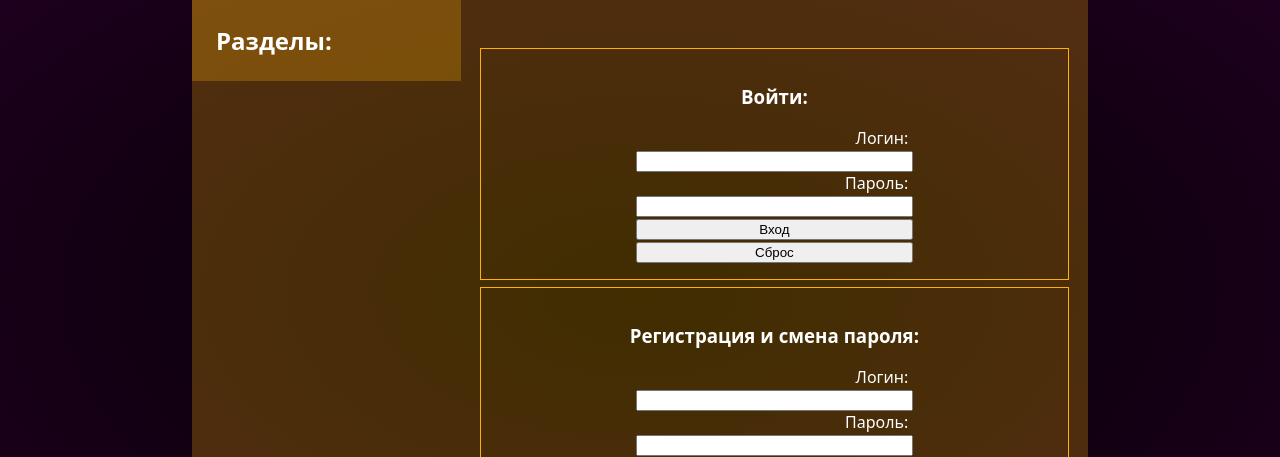
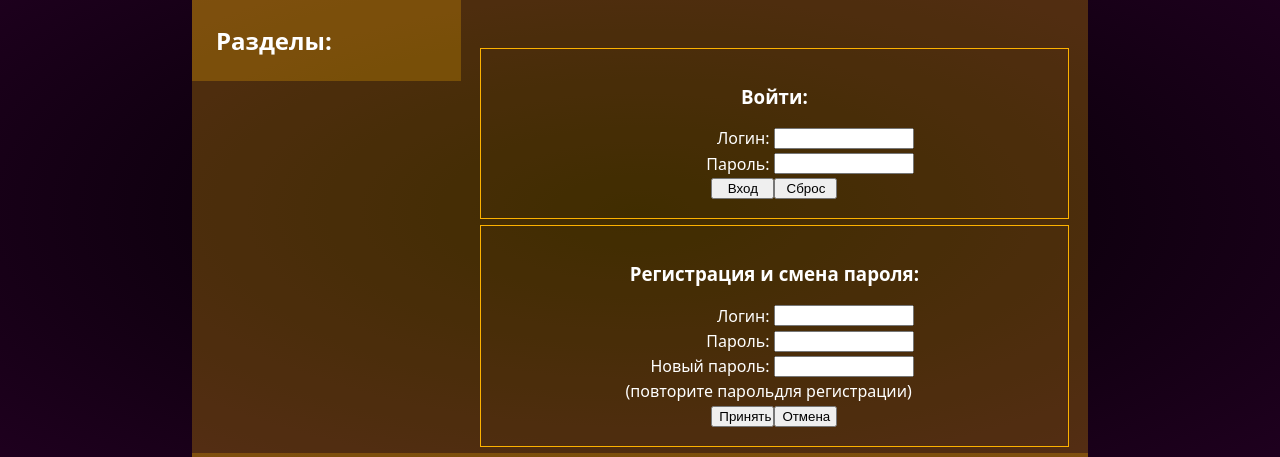
Before and after one commit to wratixor/my_simple_site, a Python web app: template template/user.html in a window 1280 px wide. Shown: the part 60-517 px from the top of the page. Run offline with Jinja, Linux system fonts and the light colour scheme; the template is opened without the code that fills it, so the values that code supplies are empty.

Commit message:
Fix user form

```diff
--- a/template/user.html
+++ b/template/user.html
@@ -4,12 +4,12 @@
     <div class="center">
         <h3>Войти:</h3>
         <form action="/user/login" method="POST" enctype="multipart/form-data">
-            <div class="fol"><label for="login">Логин: </label></div>
-            <div class="foi"><input type="text" id="login" name="login"></div>
-            <div class="fol"><label for="password">Пароль: </label></div>
-            <div class="foi"><input type="password" id="password" name="password"></div>
-            <div class="fol"><input type="submit" value="Вход"></div>
-            <div class="foi"><input type="reset" value="Сброс"></div>
+            <div class="padding"><div class="fol"><label for="login">Логин: </label></div>
+            <div class="foi"><input class="half" type="text" id="login" name="login"></div></div>
+            <div class="padding"><div class="fol"><label for="password">Пароль: </label></div>
+            <div class="foi"><input class="half" type="password" id="password" name="password"></div></div>
+            <div class="padding"><div class="fol"><input class="qwart" type="submit" value="Вход"></div>
+            <div class="foi"><input class="qwart" type="reset" value="Сброс"></div></div>
         </form>
     </div>
 </div>
@@ -17,16 +17,16 @@
     <div class="center">
         <h3>Регистрация и смена пароля:</h3>
         <form action="/user/save" method="POST" enctype="multipart/form-data">
-            <div class="fol"><label for="new_login">Логин: </label></div>
-            <div class="foi"><input type="text" id="new_login" name="login"></div>
-            <div class="fol"><label for="first_password">Пароль: </label></div>
-            <div class="foi"><input type="password" id="first_password" name="password"></div>
-            <div class="fol"><label for="second_password">Новый пароль: </label></div>
-            <div class="foi"><input type="password" id="second_password" name="new_password"></div>
-            <div class="fol">(повторите пароль</div>
-            <div class="foi">для регистрации)</div>
-            <div class="fol"><input type="submit" value="Принять"></div>
-            <div class="foi"><input type="reset" value="Отмена"></div>
+            <div class="padding"><div class="fol"><label for="new_login">Логин: </label></div>
+            <div class="foi"><input class="half" type="text" id="new_login" name="login"></div></div>
+            <div class="padding"><div class="fol"><label for="first_password">Пароль: </label></div>
+            <div class="foi"><input class="half" type="password" id="first_password" name="password"></div></div>
+            <div class="padding"><div class="fol"><label for="second_password">Новый пароль: </label></div>
+            <div class="foi"><input class="half" type="password" id="second_password" name="new_password"></div></div>
+            <div class="padding"><div class="fol">(повторите пароль</div>
+            <div class="foi">для регистрации)</div></div>
+            <div class="padding"><div class="fol"><input class="qwart" type="submit" value="Принять"></div>
+            <div class="foi"><input class="qwart" type="reset" value="Отмена"></div></div>
         </form>
     </div>
 </div>
```
Also changed, not shown: README.md.
